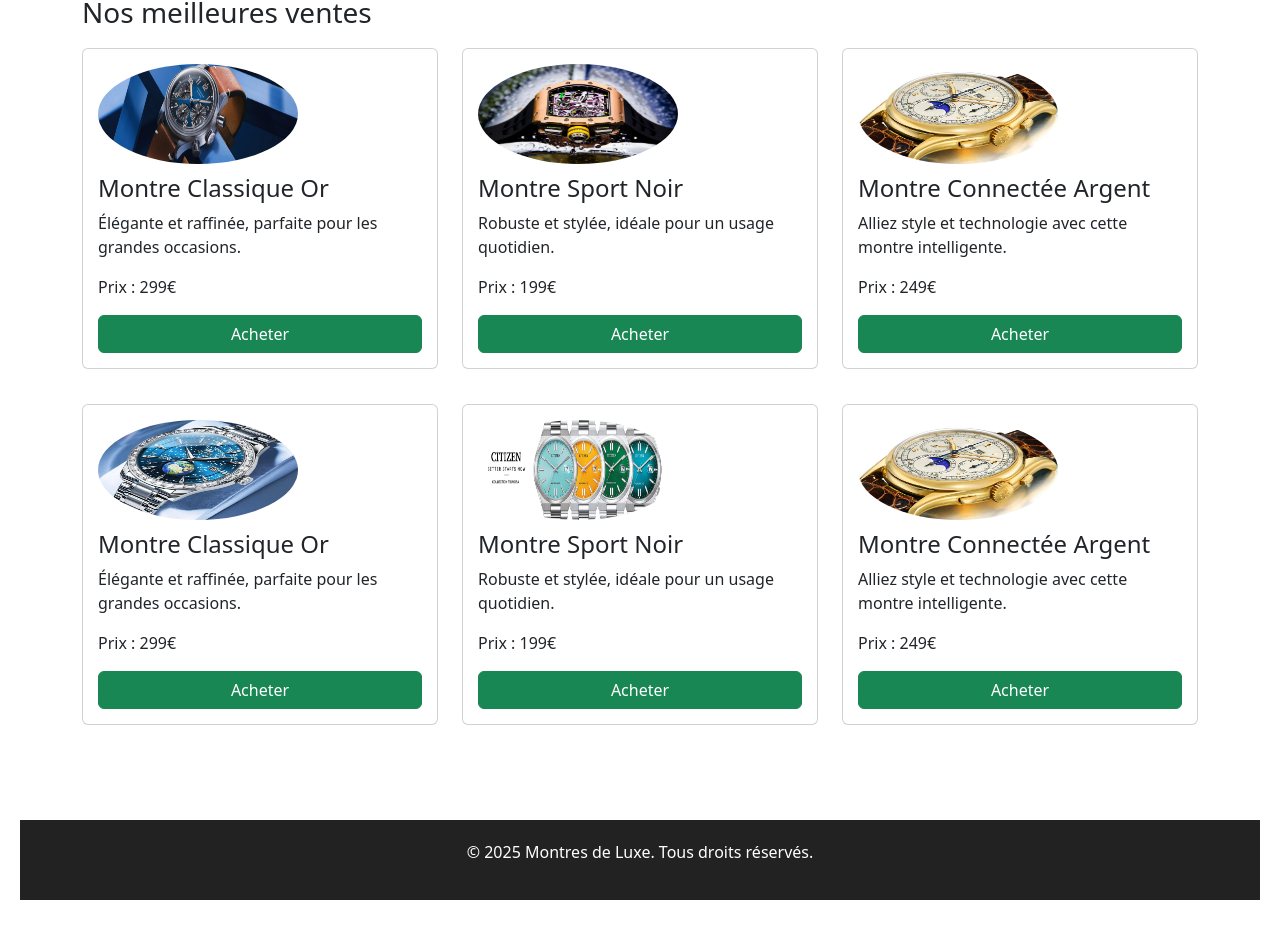
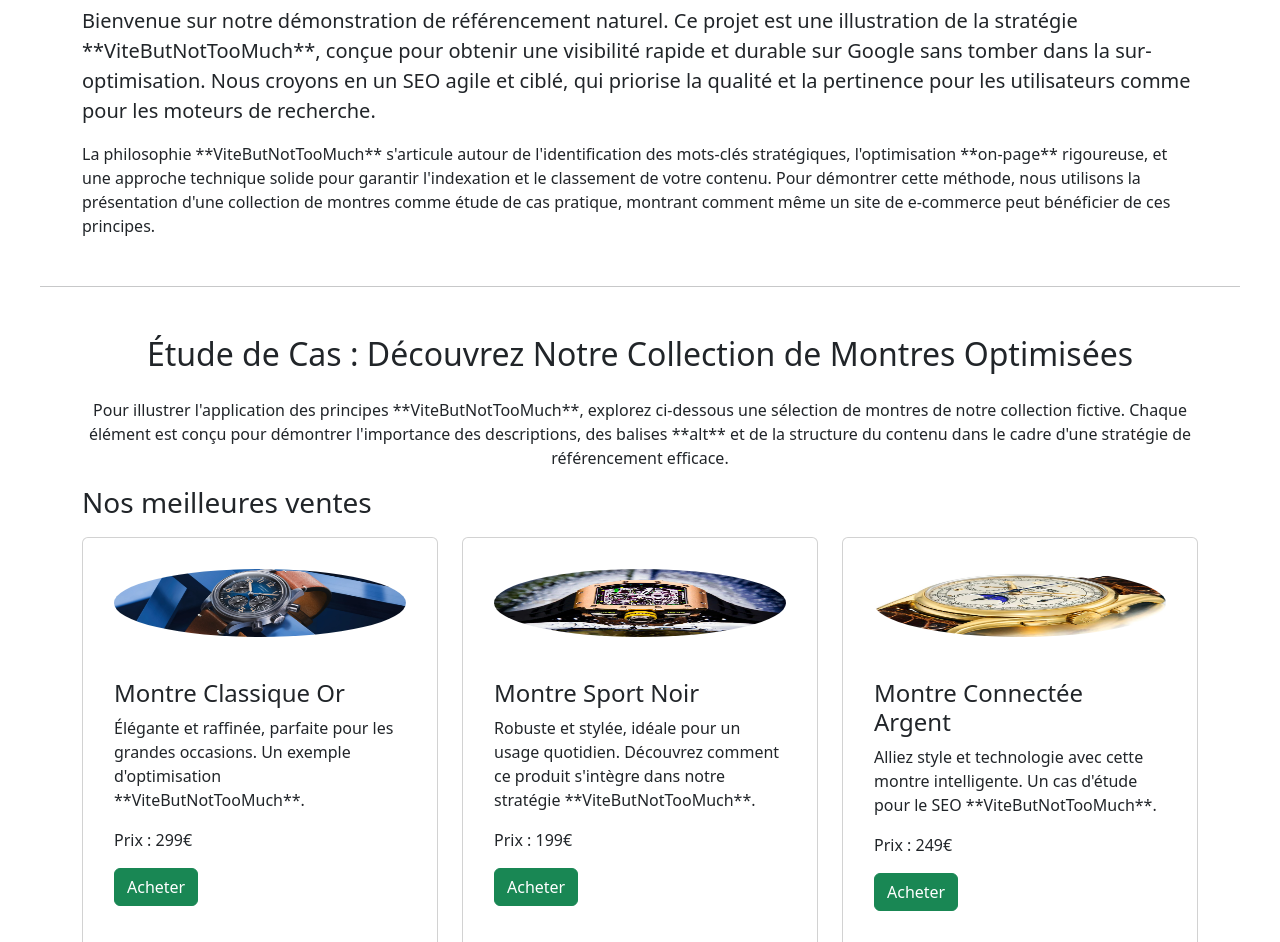
Before and after one commit to Adamsad97/Projet_SEO, a plain HTML site: page index.html in a window 1280 px wide. Shown: the part 286-1228 px from the top of the page. Before the commit the page ends 1206 px from the top, so only its background shows below. Drawn offline with Linux system fonts and the light colour scheme; files whose address does not match are found by name.

Commit message:
modif index adapté au referencement

```diff
--- a/index.html
+++ b/index.html
@@ -2,7 +2,8 @@
 <html lang="fr">
 <head>
     <meta charset="UTF-8">
-  <title>ViteButNotTooMuch</title>
+    <meta name="description" content="Découvrez la stratégie SEO ViteButNotTooMuch : un guide pour un référencement naturel rapide et efficace. Optimisez votre visibilité web et explorez notre exemple de collection de montres de luxe.">
+    <title>ViteButNotTooMuch : SEO Rapide et Efficace | Stratégie de Référencement Naturel</title>
     <link rel="stylesheet" href="src/css/styles.css">
     <link rel="stylesheet" href="src/bootstrap/bootstrap.min.css">
     <script src="src/bootstrap/js/bootstrap.bundle.min.js"></script>
@@ -10,96 +11,116 @@
 <body>
 
     <header>
-    <h1>Bienvenue</h1>
+        <h1>ViteButNotTooMuch : Maîtriser le Référencement Naturel</h1>
         <nav>
             <ul>
                 <li><a href="#">Accueil</a></li>
-        <li><a href="articles/articles.html">Nos Montres</a></li>
-        <li><a href="articles/apropos.html">À propos</a></li>
+                <li><a href="articles/articles.html">Nos Montres (Exemple)</a></li>
+                <li><a href="articles/apropos.html">À propos (Projet SEO)</a></li>
                 <li><a href="#">Contact</a></li>
             </ul>
         </nav>
     </header>
 
     <main>
-    <h2>Découvrez notre collection</h2>
-    <p>Nous vous proposons une sélection unique de montres élégantes et modernes pour toutes les occasions.</p>
+        <section class="container my-5">
+            <h2 class="text-center mb-4">Notre Approche : Le SEO **ViteButNotTooMuch**</h2>
+            <p class="lead">
+                Bienvenue sur notre démonstration de référencement naturel. Ce projet est une illustration de la stratégie **ViteButNotTooMuch**, conçue pour obtenir une visibilité rapide et durable sur Google sans tomber dans la sur-optimisation. Nous croyons en un SEO agile et ciblé, qui priorise la qualité et la pertinence pour les utilisateurs comme pour les moteurs de recherche.
+            </p>
+            <p>
+                La philosophie **ViteButNotTooMuch** s'articule autour de l'identification des mots-clés stratégiques, l'optimisation **on-page** rigoureuse, et une approche technique solide pour garantir l'indexation et le classement de votre contenu. Pour démontrer cette méthode, nous utilisons la présentation d'une collection de montres comme étude de cas pratique, montrant comment même un site de e-commerce peut bénéficier de ces principes.
+            </p>
+        </section>
 
-    <section>
-      <div class="container">
+        <hr>
+
+        <section class="container my-5">
+            <h2 class="text-center mb-4">Étude de Cas : Découvrez Notre Collection de Montres Optimisées</h2>
+            <p class="text-center">
+                Pour illustrer l'application des principes **ViteButNotTooMuch**, explorez ci-dessous une sélection de montres de notre collection fictive. Chaque élément est conçu pour démontrer l'importance des descriptions, des balises **alt** et de la structure du contenu dans le cadre d'une stratégie de référencement efficace.
+            </p>
+
             <h3>Nos meilleures ventes</h3>
 
             <div class="row">
-          <div class="col-sm-4">
-            <article class="card">
-              <img src="images/Montre1.jpg" class="rounded-circle" alt="Montre Classique Or" width="100%">
+                <div class="col-sm-4 mb-4">
+                    <article class="card h-100">
+                        <img src="images/Montre1.jpg" class="rounded-circle card-img-top p-3" alt="Montre Classique Or, élégante et raffinée, optimisée pour le SEO ViteButNotTooMuch" style="max-width: 100%;">
+                        <div class="card-body">
                             <h4>Montre Classique Or</h4>
-              <p>Élégante et raffinée, parfaite pour les grandes occasions.</p>
-              <p>Prix : 299€</p>
+                            <p class="card-text">Élégante et raffinée, parfaite pour les grandes occasions. Un exemple d'optimisation **ViteButNotTooMuch**.</p>
+                            <p class="card-text">Prix : 299€</p>
                             <button type="button" class="btn btn-success">Acheter</button>
+                        </div>
                     </article>
                 </div>
 
-          <div class="col-sm-4">
-            <article class="card">
-              <img src="images/Montre2.webp" class="rounded-circle" alt="Montre Sport Noir" width="100%">
+                <div class="col-sm-4 mb-4">
+                    <article class="card h-100">
+                        <img src="images/Montre2.webp" class="rounded-circle card-img-top p-3" alt="Montre Sport Noir, robuste et stylée, exemple de produit optimisé SEO ViteButNotTooMuch" style="max-width: 100%;">
+                        <div class="card-body">
                             <h4>Montre Sport Noir</h4>
-              <p>Robuste et stylée, idéale pour un usage quotidien.</p>
-              <p>Prix : 199€</p>
+                            <p class="card-text">Robuste et stylée, idéale pour un usage quotidien. Découvrez comment ce produit s'intègre dans notre stratégie **ViteButNotTooMuch**.</p>
+                            <p class="card-text">Prix : 199€</p>
                             <button type="button" class="btn btn-success">Acheter</button>
+                        </div>
                     </article>
                 </div>
 
-          <div class="col-sm-4">
-            <article class="card">
-              <img src="images/Montre5.jpg" class="rounded-circle" alt="Montre Connectée Argent" width="100%">
+                <div class="col-sm-4 mb-4">
+                    <article class="card h-100">
+                        <img src="images/Montre5.jpg" class="rounded-circle card-img-top p-3" alt="Montre Connectée Argent, alliant style et technologie, optimisée selon l'approche ViteButNotTooMuch" style="max-width: 100%;">
+                        <div class="card-body">
                             <h4>Montre Connectée Argent</h4>
-              <p>Alliez style et technologie avec cette montre intelligente.</p>
-              <p>Prix : 249€</p>
+                            <p class="card-text">Alliez style et technologie avec cette montre intelligente. Un cas d'étude pour le SEO **ViteButNotTooMuch**.</p>
+                            <p class="card-text">Prix : 249€</p>
                             <button type="button" class="btn btn-success">Acheter</button>
+                        </div>
                     </article>
                 </div>
 
-          <div class="col-sm-4">
-            <article class="card">
-              <img src="images/Montre3.webp" class="rounded-circle" alt="Montre Classique Or" width="100%">
+                <div class="col-sm-4 mb-4">
+                    <article class="card h-100">
+                        <img src="images/Montre3.webp" class="rounded-circle card-img-top p-3" alt="Montre Classique Or élégante et raffinée" style="max-width: 100%;">
+                        <div class="card-body">
                             <h4>Montre Classique Or</h4>
-              <p>Élégante et raffinée, parfaite pour les grandes occasions.</p>
-              <p>Prix : 299€</p>
+                            <p class="card-text">Élégante et raffinée, parfaite pour les grandes occasions.</p>
+                            <p class="card-text">Prix : 299€</p>
                             <button type="button" class="btn btn-success">Acheter</button>
+                        </div>
                     </article>
                 </div>
 
-          <div class="col-sm-4">
-            <article class="card">
-              <img src="images/Montre4.jpeg" class="rounded-circle" alt="Montre Sport Noir" width="100%">
+                <div class="col-sm-4 mb-4">
+                    <article class="card h-100">
+                        <img src="images/Montre4.jpeg" class="rounded-circle card-img-top p-3" alt="Montre Sport Noir robuste et stylée" style="max-width: 100%;">
+                        <div class="card-body">
                             <h4>Montre Sport Noir</h4>
-              <p>Robuste et stylée, idéale pour un usage quotidien.</p>
-              <p>Prix : 199€</p>
+                            <p class="card-text">Robuste et stylée, idéale pour un usage quotidien.</p>
+                            <p class="card-text">Prix : 199€</p>
                             <button type="button" class="btn btn-success">Acheter</button>
+                        </div>
                     </article>
                 </div>
 
-          <div class="col-sm-4">
-            <article class="card">
-              <img src="images/Montre5.jpg" class="rounded-circle" alt="Montre Connectée Argent" width="100%">
+                <div class="col-sm-4 mb-4">
+                    <article class="card h-100">
+                        <img src="images/Montre5.jpg" class="rounded-circle card-img-top p-3" alt="Montre Connectée Argent, style et technologie" style="max-width: 100%;">
+                        <div class="card-body">
                             <h4>Montre Connectée Argent</h4>
-              <p>Alliez style et technologie avec cette montre intelligente.</p>
-              <p>Prix : 249€</p>
+                            <p class="card-text">Alliez style et technologie avec cette montre intelligente.</p>
+                            <p class="card-text">Prix : 249€</p>
                             <button type="button" class="btn btn-success">Acheter</button>
+                        </div>
                     </article>
-          </div>
-
-
                 </div>
             </div>
         </section>
     </main>
 
-
-
     <footer>
-    <p>&copy; 2025 Montres de Luxe. Tous droits réservés.</p>
+        <p>&copy; 2025 **ViteButNotTooMuch** - Projet SEO. Tous droits réservés.</p>
     </footer>
 
 </body>
```
Lines whose indentation alone changed are shown as unchanged.
